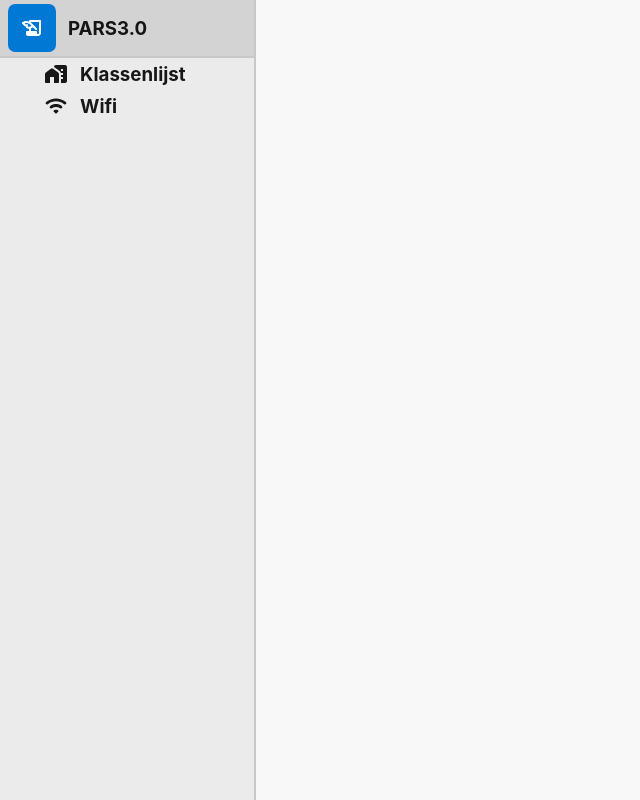
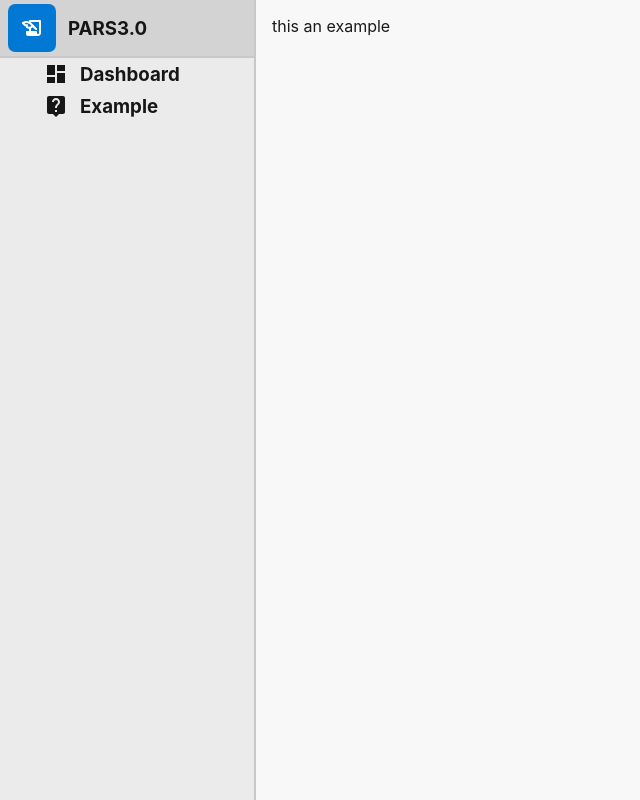
Before and after one commit to ItsWorkzFontys/Pars3.0, a React (Create React App) app in the folder Pars_Frontend/pars_validationdashboard/: page /example in a window 1280 px wide. Shown: the whole page, without its empty margins (0-640 px from the left). Built offline with nearby package versions, Linux system fonts and the light colour scheme.

Commit message:
navigation works

```diff
--- a/Pars_Frontend/pars_validationdashboard/src/Shared/App.tsx
+++ b/Pars_Frontend/pars_validationdashboard/src/Shared/App.tsx
@@ -3,6 +3,8 @@ import Sidebar from './Components/SideBar/Sidebar'
 import Content from './Components/Content/Content';
 import { BrowserRouter, Routes, Route } from 'react-router-dom';
 import './Styling/App.scss';
+import Example from './Components/Content/Pages/Example/Example';
+import Dashboard from './Components/Content/Pages/Dashboard/Dashboard';
 
 function App(): JSX.Element {
   return (
@@ -14,7 +16,8 @@ function App(): JSX.Element {
         <div className='right'>
           <Content>
             <Routes>
-              <Route path='/' />
+              <Route path='/' element={<Dashboard />} />
+              <Route path='/example' element={<Example />} />
             </Routes>
           </Content>
         </div>
--- /dev/null
+++ b/Pars_Frontend/pars_validationdashboard/src/Shared/Components/Content/Pages/Dashboard/Dashboard.tsx
@@ -0,0 +1,12 @@
+import React from "react";
+import './dashboard.scss';
+
+function Dashboard(): JSX.Element {
+    return(
+        <div className='dashboard'>
+            this is the dashboard
+        </div>
+    );
+}
+
+export default Dashboard;
--- /dev/null
+++ b/Pars_Frontend/pars_validationdashboard/src/Shared/Components/Content/Pages/Example/Example.tsx
@@ -0,0 +1,13 @@
+import React from "react";
+import './example.scss';
+
+//To create a new page create a new tsx file, and link it in both App.tsx, and SidebarContent.tsx
+function Example(): JSX.Element {
+    return(
+        <div className='example'>
+            this an example
+        </div>
+    );
+}
+
+export default Example;
--- a/Pars_Frontend/pars_validationdashboard/src/Shared/Components/SideBar/SidebarContent/SidebarContent.tsx
+++ b/Pars_Frontend/pars_validationdashboard/src/Shared/Components/SideBar/SidebarContent/SidebarContent.tsx
@@ -1,14 +1,14 @@
 import React from "react";
 import './sidebar-content.scss'
 import SidebarRow from "../SidebarRow/SidebarRow";
-import WifiRoundedIcon from '@mui/icons-material/WifiRounded';
-import HomeWorkRoundedIcon from '@mui/icons-material/HomeWorkRounded';
+import DashboardIcon from '@mui/icons-material/Dashboard';
+import LiveHelpIcon from '@mui/icons-material/LiveHelp';
 
 function SidebarContent(props:any): JSX.Element {
     return(
         <div>
-            <SidebarRow header={false} link="/" rowText="Klassenlijst" icon={<HomeWorkRoundedIcon inheritViewBox={true} className="icon"/>}/>
-            <SidebarRow header={false} link="/wifi" rowText="Wifi" icon={<WifiRoundedIcon  className="icon"/>}/>
+            <SidebarRow header={false} link="/" rowText="Dashboard" icon={<DashboardIcon inheritViewBox={true} className="icon"/>}/>
+            <SidebarRow header={false} link="/example" rowText="Example" icon={<LiveHelpIcon  className="icon"/>}/>
         </div>
     );
 
```
Also changed, not shown: Pars_Frontend/pars_validationdashboard/src/Shared/Components/Content/Pages/Dashboard/dashboard.scss (added), Pars_Frontend/pars_validationdashboard/src/Shared/Components/Content/Pages/Example/example.scss (added).
